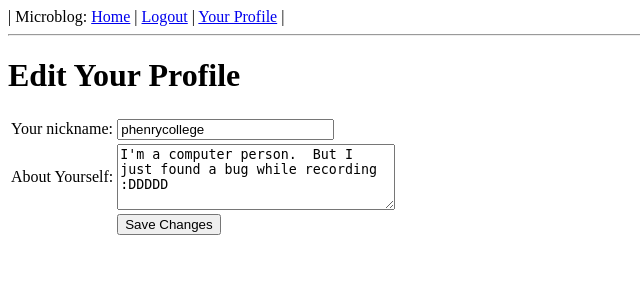
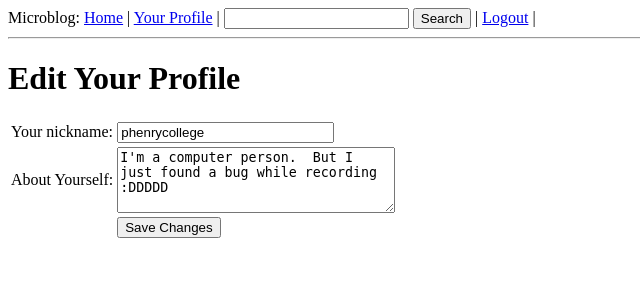
Before and after one commit to mosbasik/microblog, a Flask app: page /edit in a window 1280 px wide. Shown: the top 300 px of the page, without its empty margins (0-640 px from the left). Run offline with Flask 2, Linux system fonts and the light colour scheme; a user stored in the database is signed in; data comes from the database, SQL or seed files in the repository; both versions use the stored data as it was after the commit; parts of the project's set-up code (start-up, migrations or seed data) failed here and were passed over.

Commit message:
Finished Tutorial Part 10: Full Text Search

```diff
--- a/app/forms.py
+++ b/app/forms.py
@@ -38,3 +38,6 @@ class EditForm(Form):
 
 class PostForm(Form):
     post = TextField('post', validators=[Required()])
+
+class SearchForm(Form):
+    search = TextField('search', validators=[Required()])
--- a/app/models.py
+++ b/app/models.py
@@ -1,5 +1,7 @@
 from app import db
+from app import app
 from hashlib import md5
+import flask.ext.whooshalchemy as whooshalchemy
 
 ROLE_USER = 0
 ROLE_ADMIN = 1
@@ -121,6 +123,8 @@ class User(db.Model):
 
 
 class Post(db.Model):
+    __searchable__ = ['body']
+
     id        = db.Column(db.Integer, primary_key=True)
     body      = db.Column(db.String(140))
     timestamp = db.Column(db.DateTime)
@@ -128,3 +132,5 @@ class Post(db.Model):
 
     def __repr__(self):
         return '<Post %r>' % (self.body)
+
+whooshalchemy.whoosh_index(app, Post)
--- a/app/templates/base.html
+++ b/app/templates/base.html
@@ -7,14 +7,21 @@
         {% endif %}
     </head>
     <body>
-        | <span>Microblog: <a href="{{url_for('index')}}">Home</a></span>
-        {% if g.user.is_authenticated() %}
-            | <span><a href="{{url_for('logout')}}">Logout</a></span>
-            | <span><a href="{{url_for('user', nickname=g.user.nickname)}}">Your Profile</a>
-        {% else %}
-            | <span><a href="{{url_for('login')}}">Login</a></span>
-        {% endif %}
-            |
+        <div>
+            Microblog: <a href="{{url_for('index')}}">Home</a>
+            {% if g.user.is_authenticated() %}
+                | <a href="{{url_for('user', nickname=g.user.nickname)}}">Your Profile</a>
+                | <form style="display:inline;" action="{{url_for('search')}}" method="post" name="search">
+                    {{g.search_form.hidden_tag()}}
+                    {{g.search_form.search(size=20)}}
+                    <input type="submit" value="Search">
+                    </form>
+                | <a href="{{url_for('logout')}}">Logout</a>
+            {% else %}
+                | <a href="{{url_for('login')}}">Login</a>
+            {% endif %}
+                |
+        </div>
         <hr>
         {% with messages = get_flashed_messages() %}
             {% if messages %}
--- a/app/views.py
+++ b/app/views.py
@@ -2,10 +2,10 @@ from flask import render_template, flash, redirect, session, url_for, request, g
 from flask.ext.login import login_user, logout_user, current_user, login_required
 from app import app, db, lm, oid
 
-from forms import LoginForm, EditForm, PostForm
+from forms import LoginForm, EditForm, PostForm, SearchForm
 from models import User, ROLE_USER, ROLE_ADMIN, Post
 from datetime import datetime
-from config import POSTS_PER_PAGE
+from config import POSTS_PER_PAGE, MAX_SEARCH_RESULTS
 
 
 @app.route('/', methods=['GET', 'POST'])
@@ -107,6 +107,7 @@ def before_request():
         g.user.last_seen = datetime.utcnow()
         db.session.add(g.user)
         db.session.commit()
+        g.search_form = SearchForm()
 
 
 @app.route('/user/<nickname>')
@@ -210,3 +211,20 @@ def unfollow(nickname):
     db.session.commit()
     flash('You have stopped following ' + nickname + '!')
     return redirect(url_for('user', nickname=nickname))
+
+
+@app.route('/search', methods=['POST'])
+@login_required
+def search():
+    if not g.search_form.validate_on_submit():
+        return redirect(url_for('index'))
+    return redirect(url_for('search_results', query=g.search_form.search.data))
+
+
+@app.route('/search_results/<query>')
+@login_required
+def search_results(query):
+    results = Post.query.whoosh_search(query, MAX_SEARCH_RESULTS).all()
+    return render_template('search_results.html',
+                           query=query,
+                           results=results)
--- a/config.py
+++ b/config.py
@@ -31,3 +31,8 @@ ADMINS = ['phenryextra@zoho.com']
 
 # pagination
 POSTS_PER_PAGE = 2
+
+# name of the full text search database
+WHOOSH_BASE = os.path.join(basedir, 'search.db')
+
+MAX_SEARCH_RESULTS = 50
```
Also changed, not shown: app/templates/search_results.html (added, +8 -0 lines), app.db, 3 other files.
